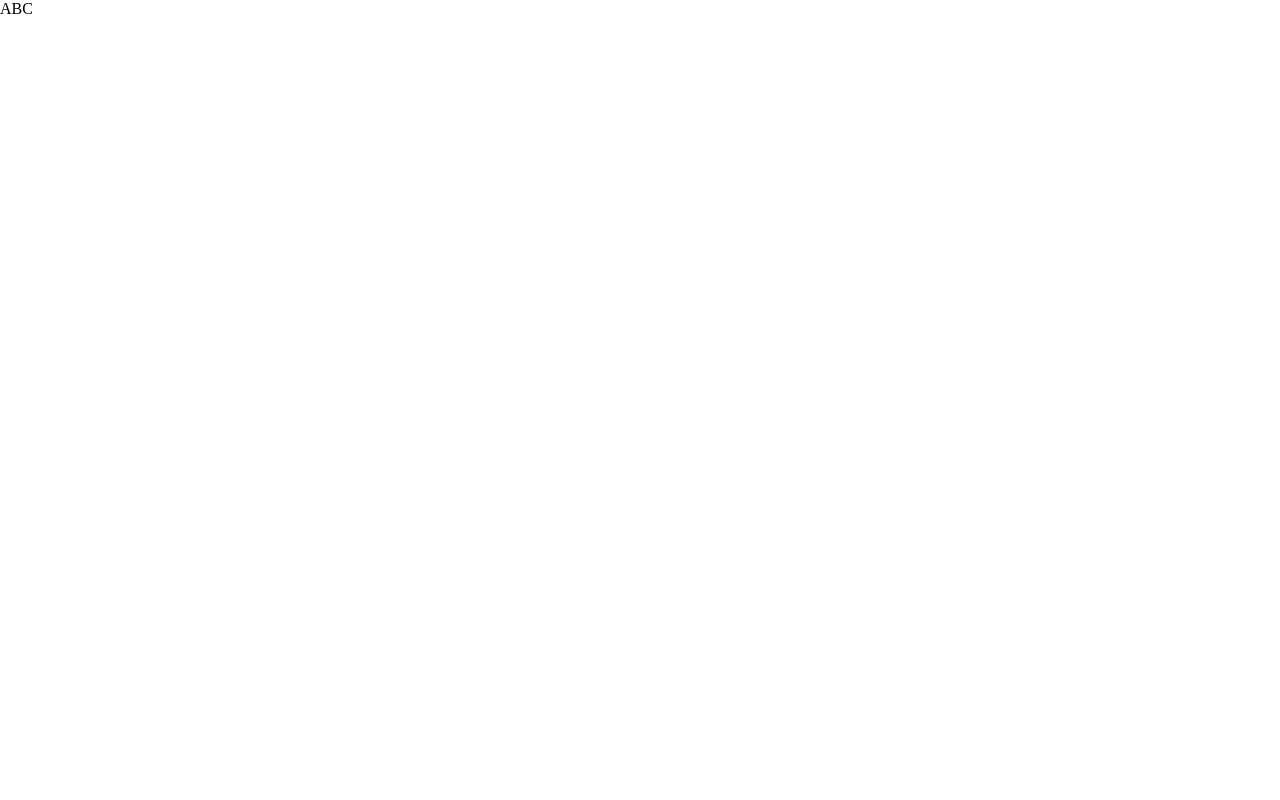
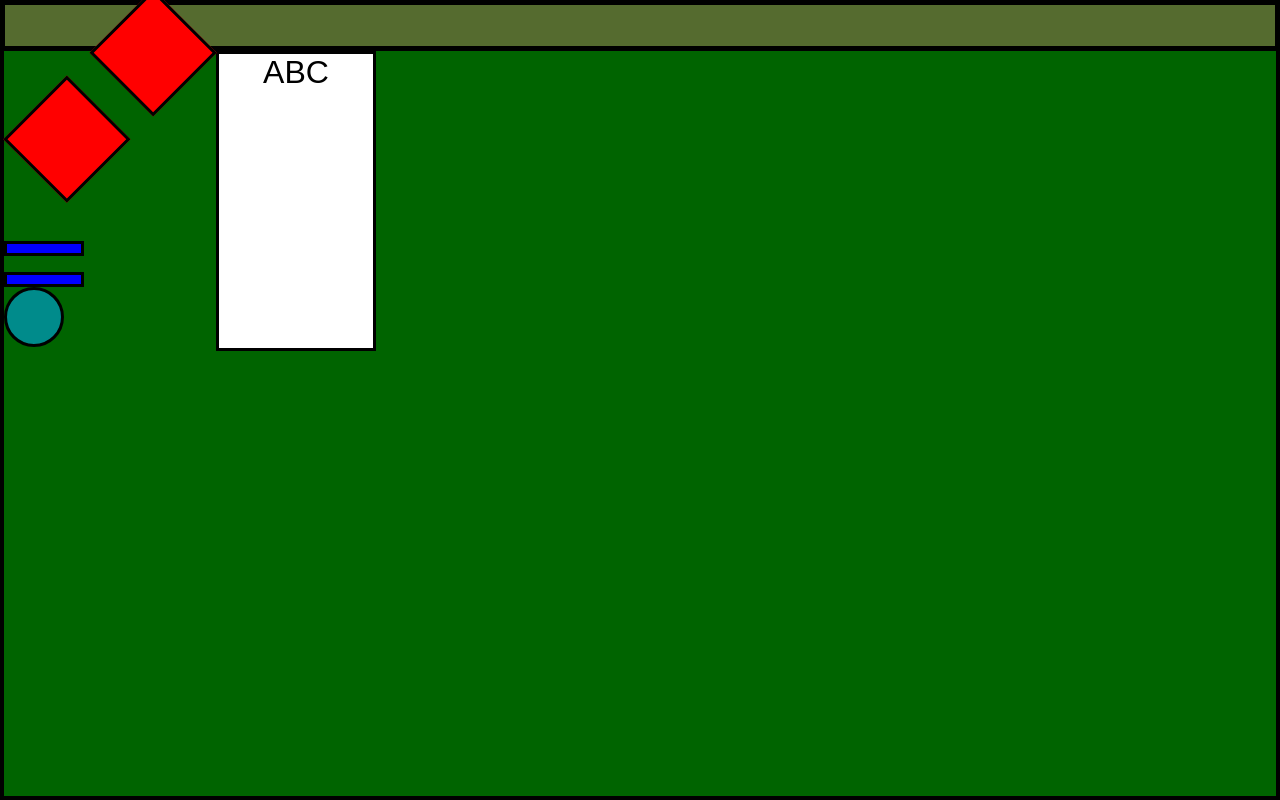
Before and after one commit to KrzysztofRojek2/optimodevelopment-task, a plain HTML site: page index.html in a window 1280 px wide. Drawn offline with Linux system fonts and the light colour scheme.

Commit message:
style squares, symbols and card layout

```diff
--- a/style.css
+++ b/style.css
@@ -8,4 +8,68 @@
    display: flex;
    flex-direction: column;
    height: 100vh;
+   border: 2px solid black;
 }
+
+.top-bar {
+   border: 3px solid black;
+   height: 50px;
+   background-color:darkolivegreen;
+}
+
+.content-area {
+   display: flex;
+   flex-direction: row;
+   height: 100vh;
+   border: 2px solid black;
+   background-color: darkgreen;
+}
+
+.squares-container {
+   display: flex;
+   gap: 2rem;
+   margin-bottom: 100px;
+   transform: rotate(-45deg);
+}
+
+.red-square {
+   height: 90px;
+   width: 90px;
+   border: 3px solid black;
+   background-color: red;
+}
+
+.equal-symbol {
+   display: flex;
+   flex-direction: column;
+   gap: 1rem;
+}
+
+.blue-rectangle {
+   width: 80px;
+   height: 15px;
+   border: 3px solid black;
+   background-color: blue;
+}
+
+.circle-symbol {
+   height: 60px;
+   width: 60px;
+   border-radius: 100%;
+   border: 3px solid black;
+   background-color:darkcyan;
+}
+
+.info-card {
+   display: flex;
+   justify-content: center;
+   height: 300px;
+   width: 160px;
+   border: 3px solid black;
+   background-color: white;
+}
+
+.card__text {
+   font-family:Arial, Helvetica, sans-serif;
+   font-size:xx-large;
+}
```
